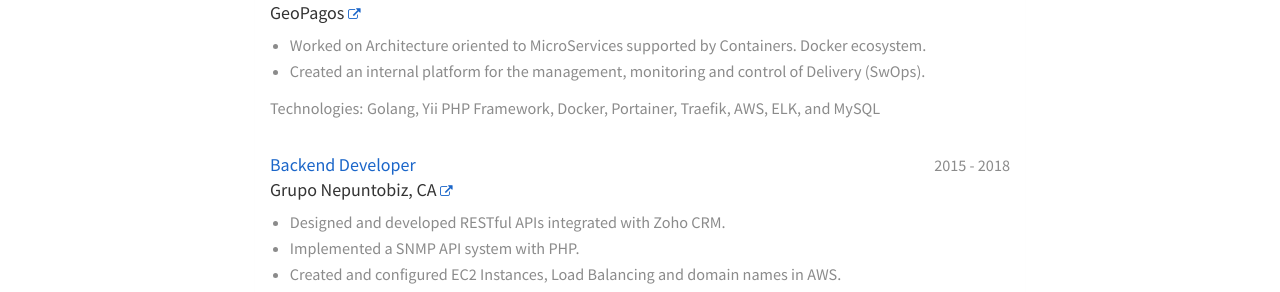
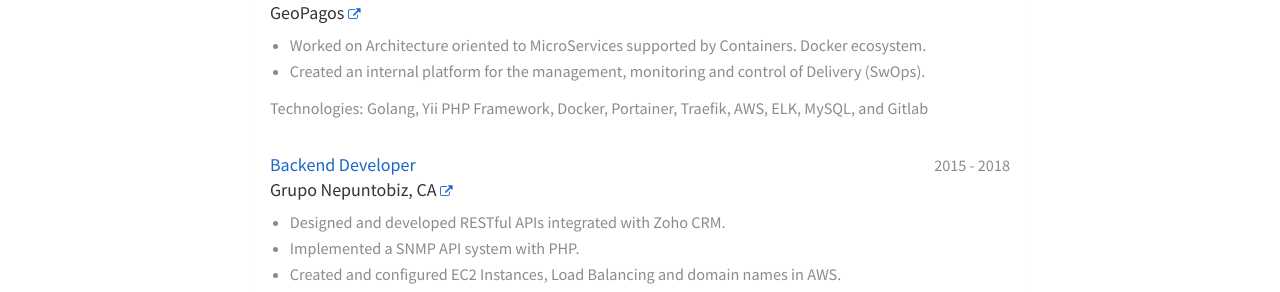
Before and after one commit to jfernancordova/jfernancordova.github.io, a Jekyll site: the page built from resume.html, in a window 1280 px wide. Shown: the part 933-1225 px from the top of the page. Built offline with Jekyll 4.4.1, drawn with Linux system fonts in a browser that asks for light colours; nearby versions of some CDN libraries.

Commit message:
Update employment.yml

```diff
--- a/_data/employment.yml
+++ b/_data/employment.yml
@@ -51,6 +51,7 @@
     - AWS
     - ELK
     - MySQL
+    - Gitlab
 
 - title: "Backend Developer"
   company: "Grupo Nepuntobiz, CA"
```
